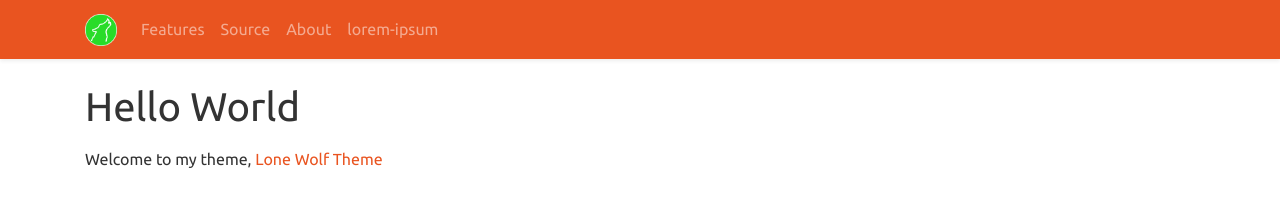
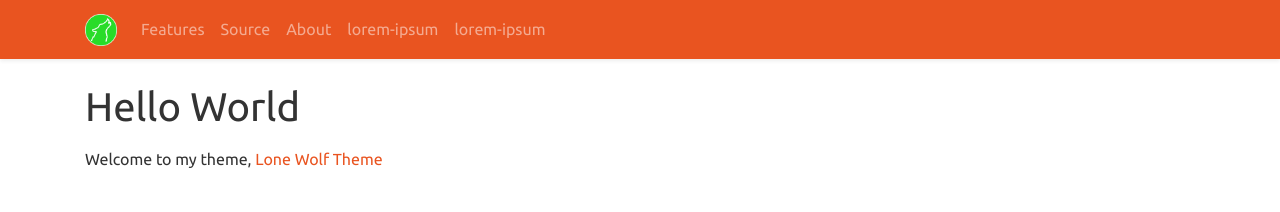
Before and after one commit to stackbit-projects/glzvndr-b1775, a Jekyll site: the page built from index.html, in a window 1280 px wide. Shown: the top 212 px of the page. Built offline with Jekyll 4.4.1, drawn with Linux system fonts in a browser that asks for light colours; the list of posts is cut into pages by our own code.

Commit message:
nav.yml: updated header

```diff
--- a/_data/nav.yml
+++ b/_data/nav.yml
@@ -8,6 +8,9 @@ header:
   - title: About
     url: /about/
     description: A little story about the theme
+  - title: lorem-ipsum
+    url: lorem-ipsum
+    description: lorem-ipsum
   - title: lorem-ipsum
     url: lorem-ipsum
     description: lorem-ipsum
```
